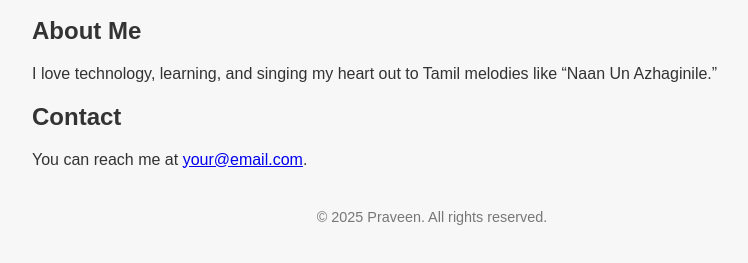
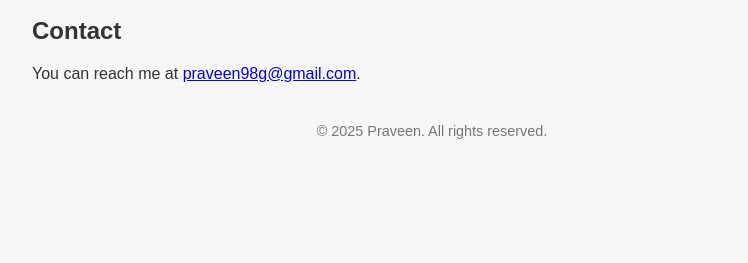
Before and after one commit to praveenmunivel/praveenmunivel.github.io, a plain HTML site: page index.html in a window 1280 px wide. Shown: the part 157-420 px from the top of the page, without its empty margins (208-956 px from the left). Drawn offline with Linux system fonts and the light colour scheme.

Commit message:
Update index.html

```diff
--- a/index.html
+++ b/index.html
@@ -35,13 +35,8 @@
   </header>
 
   <section>
-    <h2>About Me</h2>
-    <p>I love technology, learning, and singing my heart out to Tamil melodies like “Naan Un Azhaginile.”</p>
-  </section>
-
-  <section>
     <h2>Contact</h2>
-    <p>You can reach me at <a href="mailto:your@email.com">your@email.com</a>.</p>
+    <p>You can reach me at <a href="mailto:praveen98g@gmail.com">praveen98g@gmail.com</a>.</p>
   </section>
 
   <footer>
```
